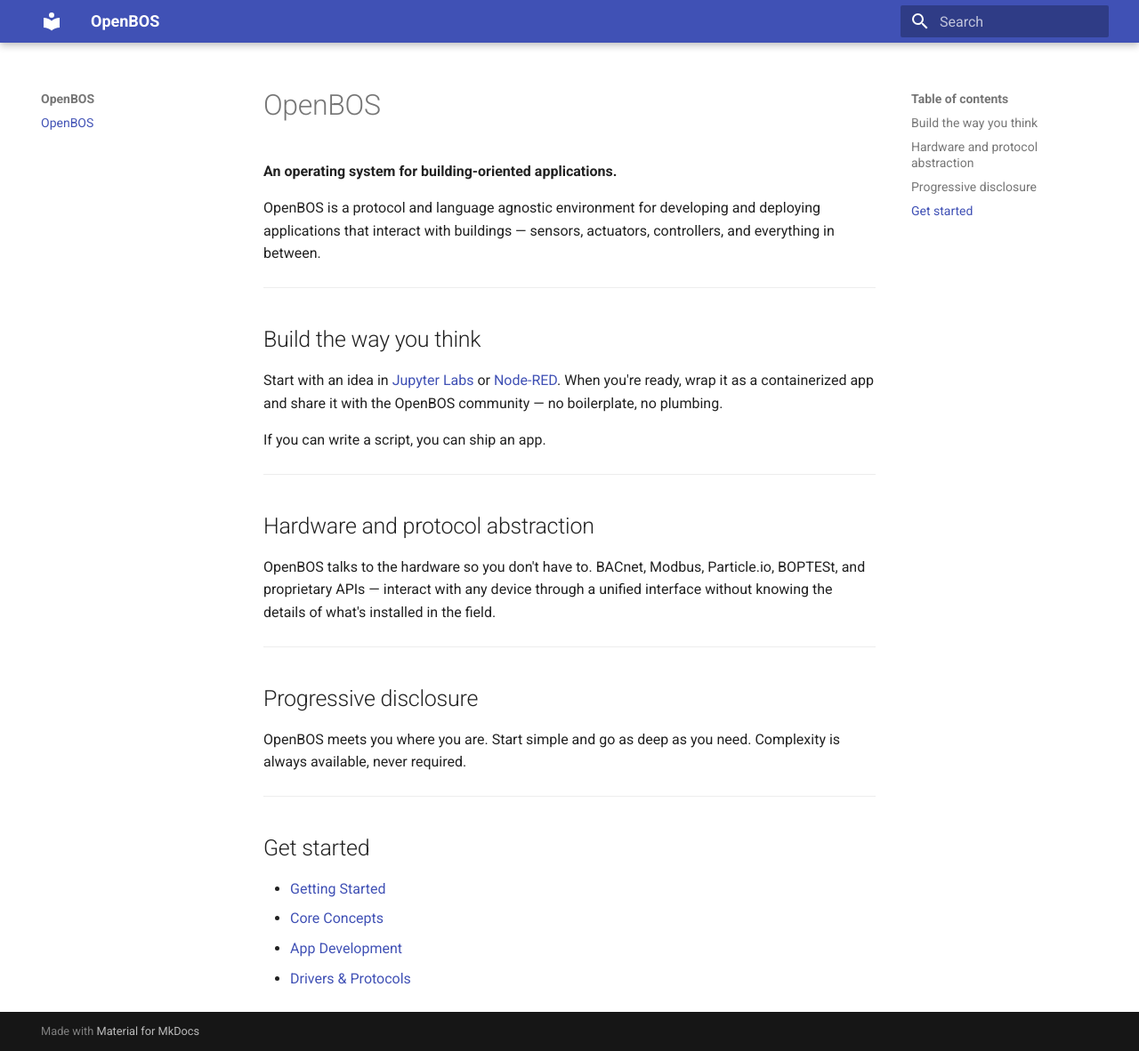
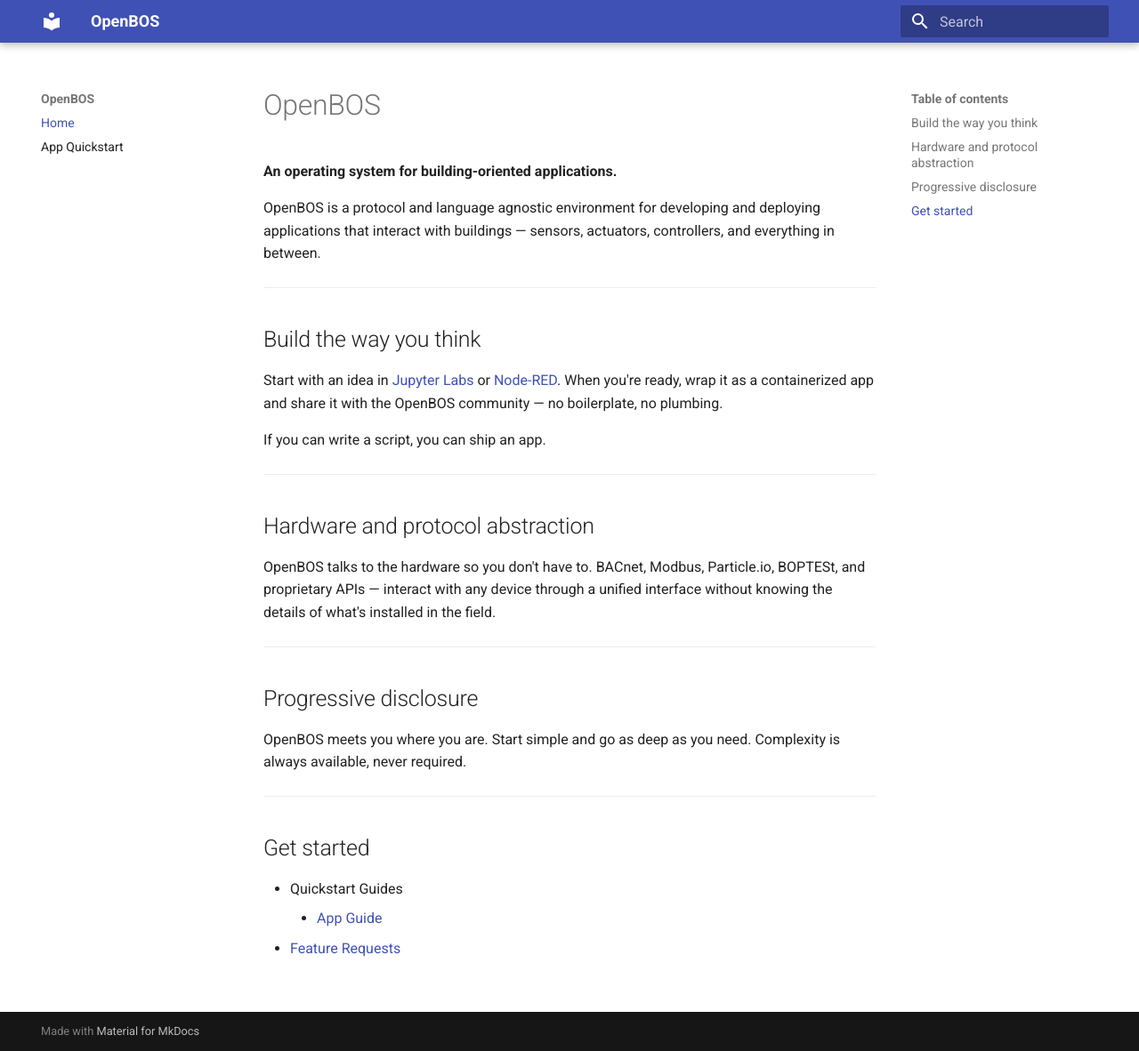
Before and after one commit to jamesryancoleman/bos-docs, an MkDocs documentation site: the page built from docs/index.md, in a window 1280 px wide and 1182 px high. Shown: the whole window at 89% size. Built offline with MkDocs 1.6.1 and Material for MkDocs 9.7.7, drawn with Linux system fonts in a browser that asks for light colours.

```diff
--- a/docs/index.md
+++ b/docs/index.md
@@ -28,7 +28,10 @@ OpenBOS meets you where you are. Start simple and go as deep as you need. Comple
 
 ## Get started
 
-- [Getting Started](getting-started.md)
-- [Core Concepts](concepts.md)
-- [App Development](apps.md)
-- [Drivers & Protocols](drivers.md)
+<!-- - [Getting Started](getting-started.md) -->
+<!-- - [Core Concepts](concepts.md) -->
+<!-- - [App Development](apps.md) -->
+<!-- - [Drivers & Protocols](drivers.md) -->
+- Quickstart Guides
+    - [App Guide](quickstarts/apps.md)
+- [Feature Requests](feature-requests.md)
--- a/mkdocs.yml
+++ b/mkdocs.yml
@@ -2,3 +2,7 @@ site_name: OpenBOS
 
 theme:
   name: material
+
+nav:
+  - Home: index.md
+  - App Quickstart: quickstarts/apps.md
```
Also changed, not shown: docs/quickstarts/apps.md (added, +12 -0 lines).
